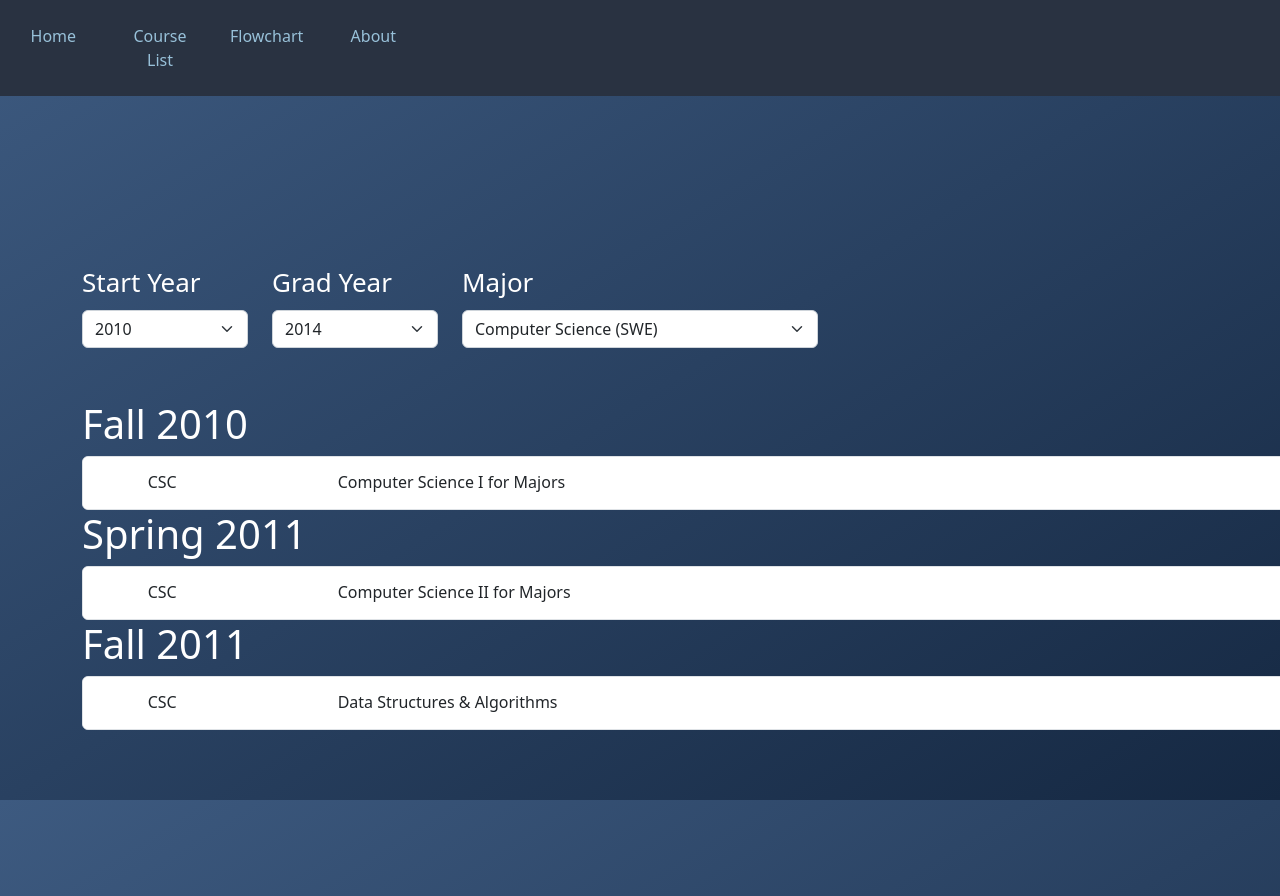
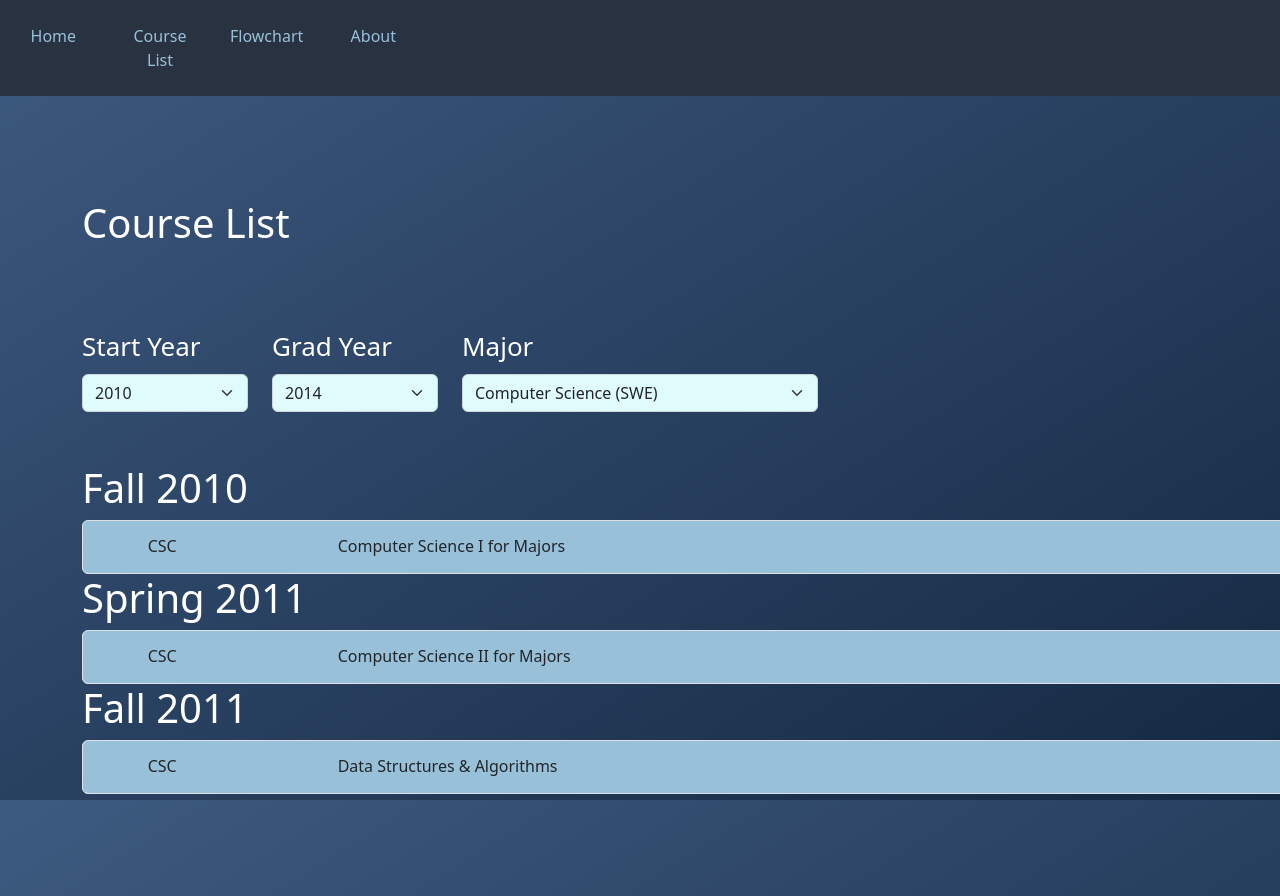
Before and after one commit to SamJones329/OnTrackFrontend, a React (Create React App) app: page /geaux-hack-2022/courselist in a window 1280 px wide. Shown: the top 896 px of the page. Built offline with nearby package versions, Linux system fonts and the light colour scheme.

Commit message:
Even more styling

```diff
--- a/src/components/ClassList/ClassListItem.scss
+++ b/src/components/ClassList/ClassListItem.scss
@@ -1,8 +1,7 @@
-accordion-size{
-    width: 50em !important;
+button{
+    background-color: #98c1d9 !important;
 }
 
-accordion-label{
-    margin-left: 5em !important;
-    background-color: none;
+.form-bg{
+    background-color: #98c1d9 !important;
 }
--- a/src/components/ClassList/ClassListItem.tsx
+++ b/src/components/ClassList/ClassListItem.tsx
@@ -28,7 +28,7 @@ export default function ClassListItem(props: ClassListItemProps) {
             </Row>
           </Container>
         </Accordion.Header>
-        <Accordion.Body>
+        <Accordion.Body className="form-bg">
           {props.courseDesc}
           {props.prereqIDs}
           {props.coreqIDs}
--- a/src/routes/courselist/CourseList.scss
+++ b/src/routes/courselist/CourseList.scss
@@ -7,3 +7,7 @@
     padding: 10%;
     margin: 20%;
 }
+
+.form-bg{
+    background-color: #e0fbfc !important;
+}
--- a/src/routes/courselist/CourseList.tsx
+++ b/src/routes/courselist/CourseList.tsx
@@ -50,6 +50,7 @@ export default function CourseList(props: {}) {
     <header className="App-header">
       <Container>
         <div  className='spacing'>
+          <h1 className='spacing'>Course List</h1>
         <Form>
           <Row>
             <Col xs={2}>
@@ -59,6 +60,7 @@ export default function CourseList(props: {}) {
                   value={startYear}
                   onChange={(e) => {e.preventDefault(); changeStartYear(parseInt(e.target.value))}}
                   aria-label="start year of degree"
+                  className='form-bg'
                 >
                   {yearOpts(minStartYear, maxStartYear)}
                 </Form.Select>
@@ -71,6 +73,7 @@ export default function CourseList(props: {}) {
                   value={endYear}
                   onChange={(e) => {e.preventDefault(); changeEndYear(parseInt(e.target.value))}}
                   aria-label="start year of degree"
+                  className='form-bg'
                 >
                   {yearOpts(startYear+4, maxStartYear+4)}
                 </Form.Select>
@@ -83,6 +86,7 @@ export default function CourseList(props: {}) {
                   value={major}
                   onChange={(e) => {e.preventDefault(); changeMajor(e.target.value)}}
                   aria-label="start year of degree"
+                  className='form-bg'
                 >
                   {majorOpts()}
                 </Form.Select>
```
